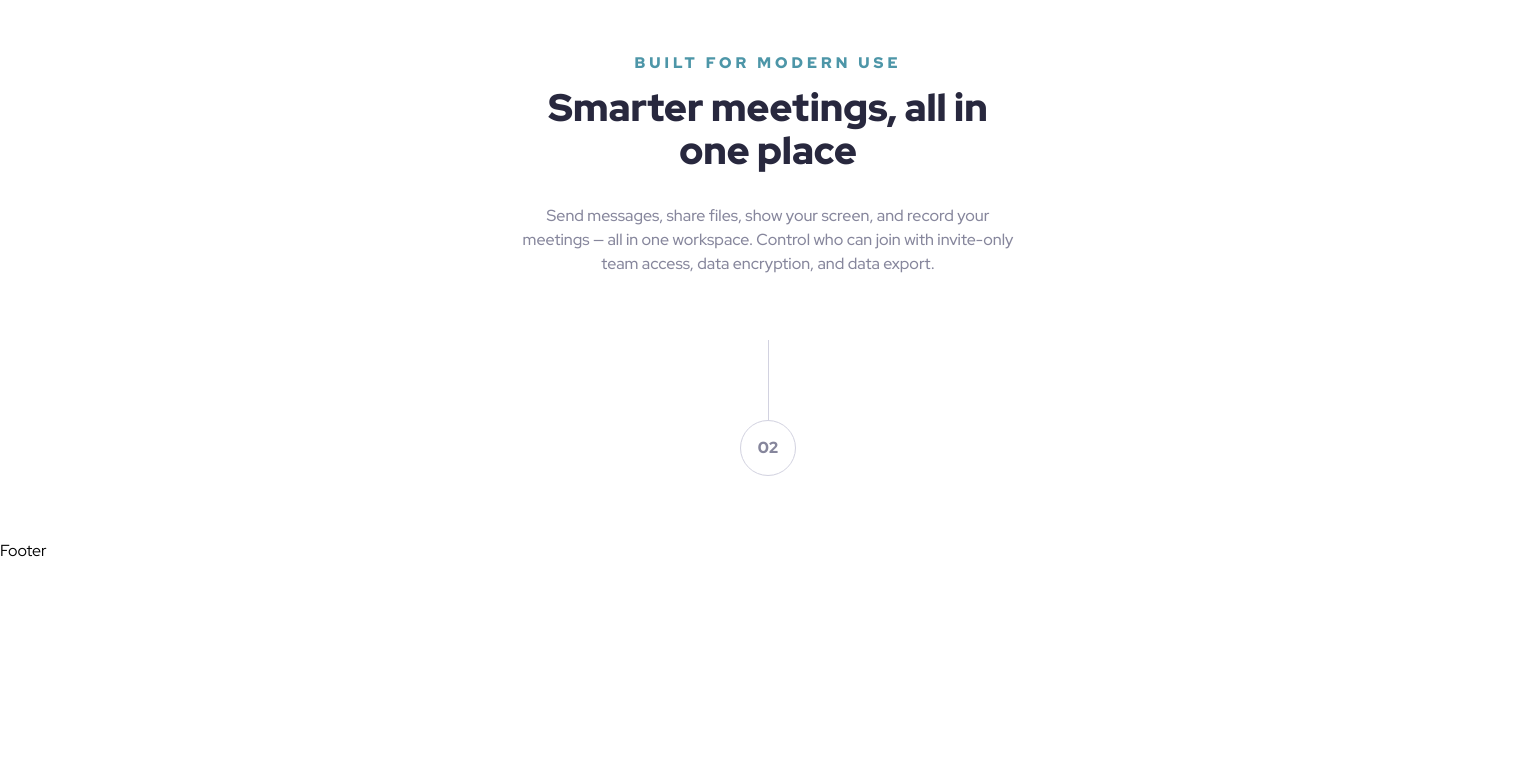
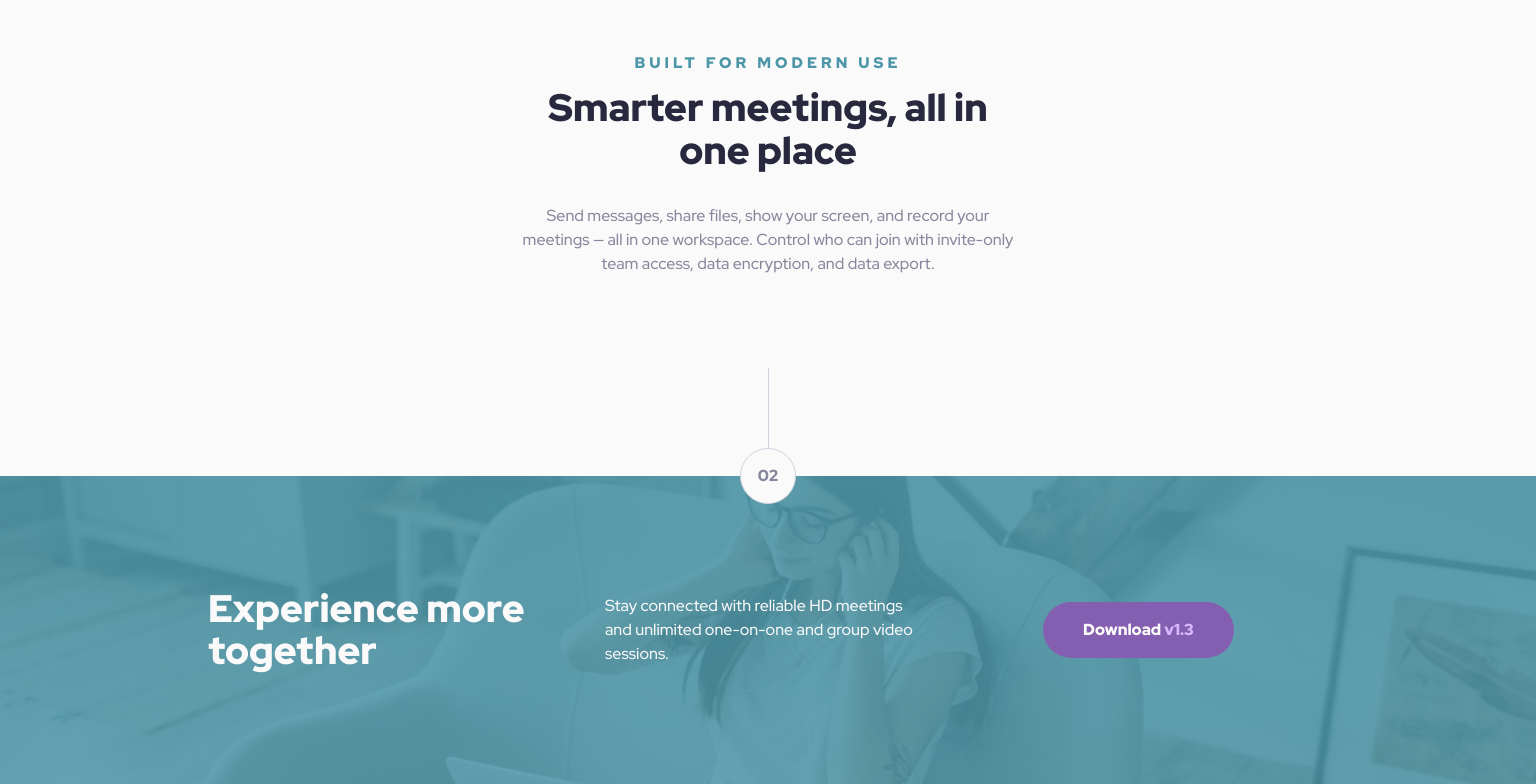
Before and after one commit to EsraaY21/meet_landing_page, a React (Vite) app: page / in a window 1536 px wide. Shown: the part 1069-1853 px from the top of the page. Before the commit the page ends 1630 px from the top, so only its background shows below. Built offline with nearby package versions, Linux system fonts and the light colour scheme.

Commit message:
static design done

```diff
--- a/src/components/Divider.jsx
+++ b/src/components/Divider.jsx
@@ -1,10 +1,10 @@
 export default function Divider({ number }) {
   return (
-    <>
+    <div className="divider">
       <div class="vertical_line"></div>
       <div className="number">
         <span className="text-5">{number}</span>
       </div>
-    </>
+    </div>
   );
 }
--- a/src/components/Footer.jsx
+++ b/src/components/Footer.jsx
@@ -1,5 +1,18 @@
 import React from "react";
 
 export default function Footer() {
-  return <div>Footer</div>;
+  return (
+    <footer>
+      <div className="container">
+        <h2 className="text-2">Experience more together</h2>
+        <p className="text-4">
+          Stay connected with reliable HD meetings and unlimited one-on-one and
+          group video sessions.
+        </p>
+        <a href="" className="btn btn_secondary text-5">
+          Download <span>v1.3</span>
+        </a>
+      </div>
+    </footer>
+  );
 }
--- a/src/css/desktop.css
+++ b/src/css/desktop.css
@@ -27,6 +27,33 @@
         margin-inline: auto;
     }
 
+    /*  Footer ****************** */
+    footer {
+        padding-top: 112px;
+        padding-bottom: 112px;
+        background: linear-gradient(hsla(192, 37%, 48%, 90%),
+                hsla(192, 37%, 48%, 85%)),
+            url('/public/assets/desktop/image-footer.jpg');
+        text-align: left;
+        background-repeat: no-repeat;
+        background-size: cover;
+
+    }
+
+    footer .container {
+        flex-direction: row;
+        align-items: center;
+        justify-content: space-between;
+    }
+
+    footer h2 {
+        max-width: 14ch;
+    }
+
+    footer p {
+        margin-inline: 0px;
+        max-width: 30ch;
+    }
 }
 
 @media (min-width: 2000px) {
--- a/src/css/mobile.css
+++ b/src/css/mobile.css
@@ -11,6 +11,10 @@
     --white: hsl(0, 0%, 98%);
 }
 
+body {
+    background-color: var(--white);
+
+}
 
 body,
 * {
@@ -153,7 +157,6 @@ header .logo {
 /* Meetings ****************** */
 .meetings {
     padding-top: 32px;
-    padding-bottom: 64px;
 }
 
 .vertical_line {
@@ -172,6 +175,7 @@ header .logo {
     display: grid;
     place-content: center;
     margin-inline: auto;
+    background-color: var(--white);
 }
 
 .meeting_images {
@@ -209,5 +213,39 @@ header .logo {
     margin-inline: auto;
 }
 
+.meetings .divider {
+    transform: translateY(28px)
+}
 
-/*  ****************** */
+
+/*  Footer ****************** */
+footer {
+    padding: 64px 32px;
+    text-align: center;
+    background: linear-gradient(hsla(192, 37%, 48%, 90%),
+            hsla(192, 37%, 48%, 85%)),
+        url('/public/assets/mobile/image-footer.jpg');
+    background-position: center center;
+    background-size: cover;
+    background-repeat: no-repeat;
+}
+
+footer .container {
+    display: flex;
+    flex-direction: column;
+    gap: 24px;
+    color: var(--white);
+}
+
+footer p {
+    max-width: 48ch;
+    margin-inline: auto;
+}
+
+footer .btn {
+    margin-inline: auto;
+}
+
+footer span {
+    color: var(--purple-300);
+}
--- a/src/css/tablet.css
+++ b/src/css/tablet.css
@@ -21,11 +21,21 @@
     /* Meetings ****************** */
     .meetings {
         padding-top: 56px;
-        padding-bottom: 64px;
     }
 
     .meeting_images {
         grid-template-columns: repeat(4, 1fr);
     }
 
+    /*  Footer ****************** */
+    footer {
+        background: linear-gradient(hsla(192, 37%, 48%, 90%),
+                hsla(192, 37%, 48%, 85%)),
+            url('/public/assets/tablet/image-footer.jpg');
+
+        background-repeat: no-repeat;
+        background-size: cover;
+    }
+
+
 }
```
